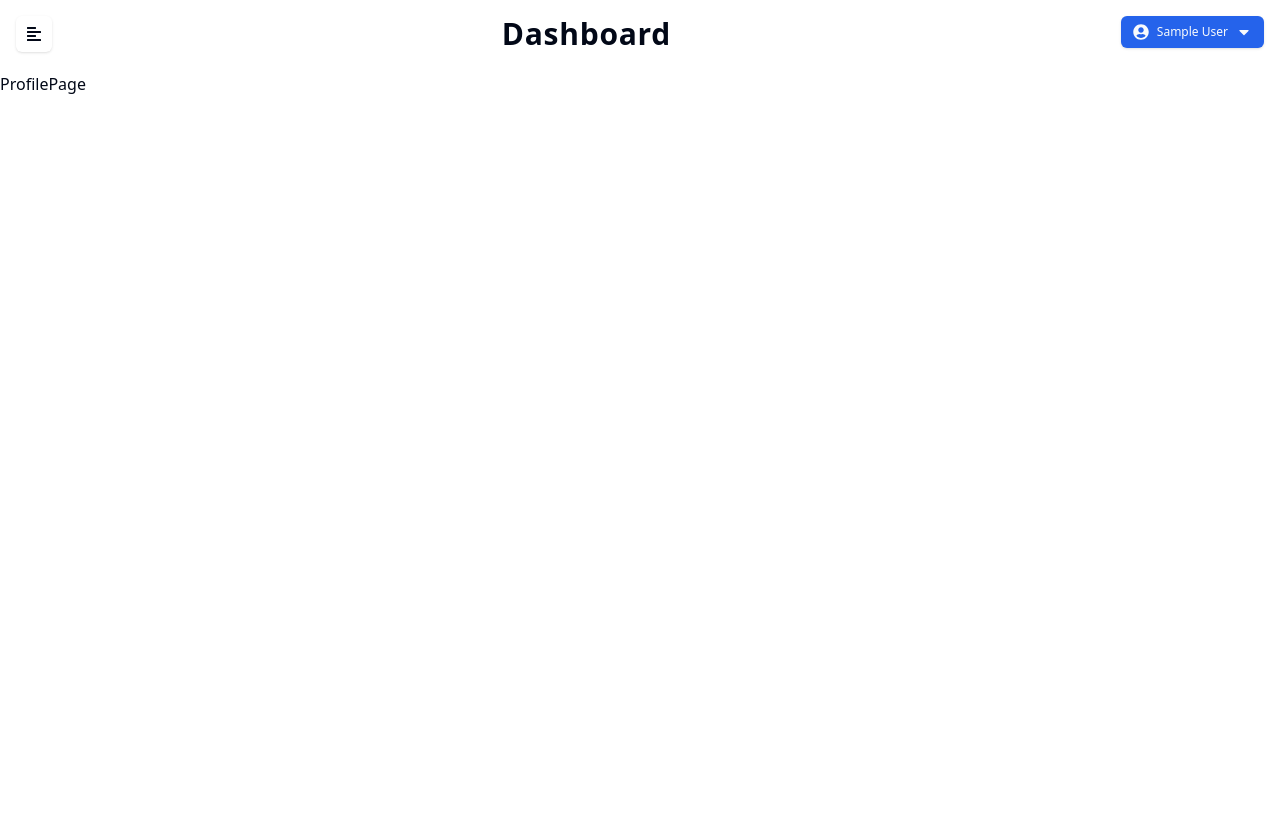
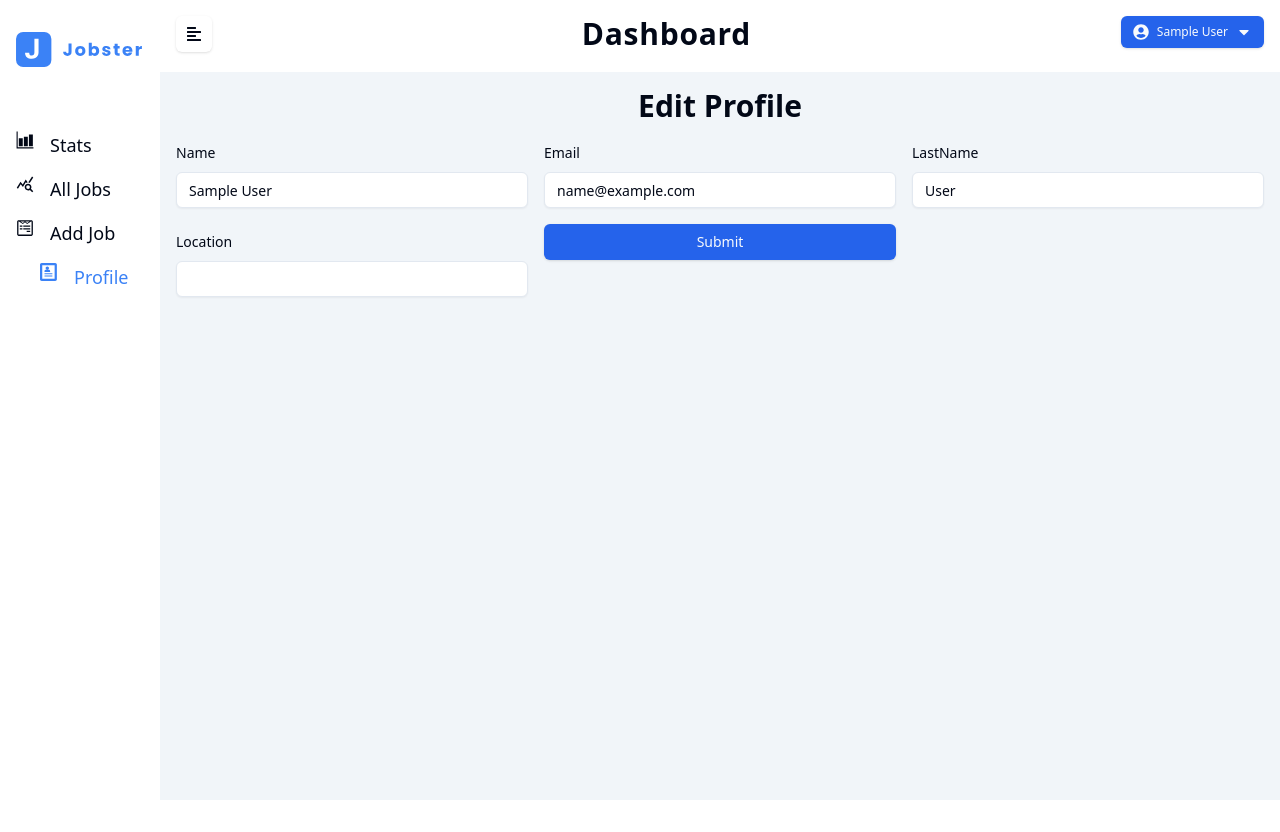
Before and after one commit to powiedl/25-jobster-typescript, a React (Vite) app: page /profile in a window 1280 px wide. Before the commit the page ends 800 px from the top, so only its background shows below. Built offline with nearby package versions, Linux system fonts and the light colour scheme; sample sign-in values are in the browser's storage.

Commit message:
Profile page

```diff
--- a/src/App.tsx
+++ b/src/App.tsx
@@ -12,6 +12,7 @@ import { Toaster } from '@/components/ui/toaster';
 function App() {
   return (
     <div className='flex justify-center w-full h-screen'>
+      <Toaster />
       <BrowserRouter>
         <Routes>
           <Route
@@ -32,11 +33,7 @@ function App() {
           <Route path='*' element={<Error />} />
         </Routes>
       </BrowserRouter>
-      <Toaster />
     </div>
-    //
-    //   <Landing />
-    //
   );
 }
 export default App;
--- a/src/components/FormComponents.tsx
+++ b/src/components/FormComponents.tsx
@@ -23,12 +23,14 @@ type CustomFormFieldProps = {
   // eslint-disable-next-line @typescript-eslint/no-explicit-any
   control: any;
   type: 'text' | 'email' | 'password';
+  className?: string;
 };
 
 export function CustomFormField({
   name,
   type = 'text',
   control,
+  className = '',
 }: CustomFormFieldProps) {
   return (
     <FormField
@@ -38,7 +40,7 @@ export function CustomFormField({
         <FormItem>
           <FormLabel className='capitalize'>{name}</FormLabel>
           <FormControl>
-            <Input {...field} type={type} />
+            <Input {...field} type={type} className={className} />
           </FormControl>
           <FormMessage />
         </FormItem>
--- a/src/features/user/userSlice.ts
+++ b/src/features/user/userSlice.ts
@@ -6,6 +6,7 @@ import {
   addUserToLocalStorage,
   removeUserFromLocalStorage,
 } from '@/utils/localStorage';
+import { RootState } from '@/store';
 
 export type User = {
   name?: string;
@@ -13,6 +14,8 @@ export type User = {
   email: string;
   isMember?: boolean;
   token?: string;
+  lastName?: string;
+  location?: string;
 };
 
 interface UserState {
@@ -26,7 +29,7 @@ const initialState: UserState = {
   isLoading: false,
   error: null,
   success: null,
-  isSidebarOpen: false,
+  isSidebarOpen: window.innerWidth > 1024 ? true : false,
   user: getUserFromLocalStorage(),
 };
 
@@ -51,11 +54,29 @@ export const loginUser = createAsyncThunk(
   'user/loginUser',
   async (user: User, thunkAPI) => {
     try {
-      //const response = await customFetch.post('/auth/testingRegister', {});
       const response = await customFetch.post('/auth/login', user);
       return response.data;
-      //console.log(`Register User: ${JSON.stringify(user)}`);
-      //console.log(response);
+    } catch (error: AxiosError | Error | unknown) {
+      // update the error state in the store (error.response.data.msg) ...
+      return thunkAPI.rejectWithValue(
+        error?.response?.data?.msg || 'Something went wrong'
+      );
+    }
+  }
+);
+
+export const updateUser = createAsyncThunk(
+  'user/updateUser',
+  async (user: User, thunkAPI) => {
+    try {
+      const response = await customFetch.patch('/auth/updateUser', user, {
+        headers: {
+          authorization: `Bearer ${
+            (thunkAPI.getState() as RootState).user.user?.token
+          }`,
+        },
+      });
+      return response.data;
     } catch (error: AxiosError | Error | unknown) {
       // update the error state in the store (error.response.data.msg) ...
       return thunkAPI.rejectWithValue(
@@ -130,6 +151,23 @@ const userSlice = createSlice({
       state.error = payload as string;
       state.success = null;
     });
+    builder.addCase(updateUser.pending, (state) => {
+      state.isLoading = true;
+      state.error = null;
+    });
+    builder.addCase(updateUser.fulfilled, (state, { payload }) => {
+      const { user } = payload;
+      state.isLoading = false;
+      state.error = null;
+      state.success = `Profile updated`;
+      addUserToLocalStorage(user);
+      state.user = user;
+    });
+    builder.addCase(updateUser.rejected, (state, { payload }) => {
+      state.isLoading = false;
+      state.error = payload as string;
+      state.success = null;
+    });
   },
 });
 
--- a/src/pages/dashboard/profile.tsx
+++ b/src/pages/dashboard/profile.tsx
@@ -1,4 +1,90 @@
+import { CustomFormField } from '@/components';
+import { Button } from '@/components/ui/button';
+import { Form } from '@/components/ui/form';
+import { clearMessages, updateUser, User } from '@/features/user/userSlice';
+import { useAppDispatch, useAppSelector } from '@/hooks/redux-toolkit';
+import { toast } from '@/hooks/use-toast';
+import {
+  ProfileFormType,
+  profileSchema,
+  profileSchemaType,
+} from '@/utils/types';
+import { zodResolver } from '@hookform/resolvers/zod';
+import { useEffect } from 'react';
+import { useForm } from 'react-hook-form';
+import { useNavigate } from 'react-router-dom';
+
 const ProfilePage = () => {
-  return <div>ProfilePage</div>;
+  const { user, isLoading, error, success } = useAppSelector(
+    (store) => store.user
+  );
+  const initialState: ProfileFormType = {
+    name: user?.name || '',
+    email: user?.email || '',
+    lastName: user?.lastName || '',
+    location: user?.location || '',
+  };
+  const navigate = useNavigate();
+  const dispatch = useAppDispatch();
+
+  const form = useForm<profileSchemaType>({
+    resolver: zodResolver(profileSchema),
+    defaultValues: initialState,
+  });
+
+  const handleSubmit = (values: profileSchemaType) => {
+    dispatch(updateUser(values as User));
+  };
+  useEffect(() => {
+    if (error) {
+      toast({ description: error, variant: 'destructive' });
+    } else if (success) {
+      toast({ description: success });
+    }
+    if (error || success) dispatch(clearMessages());
+  }, [success, error, dispatch]);
+
+  return (
+    <Form {...form}>
+      <form
+        onSubmit={form.handleSubmit(handleSubmit)}
+        className='grid grid-cols-1 gap-y-4'
+      >
+        <h3 className='text-3xl font-semibold text-center capitalize'>
+          edit profile
+        </h3>
+        <div className='grid grid-cols-1 md:grid-cols-2 lg:grid-cols-3 gap-4 items-baseline'>
+          <CustomFormField
+            name='name'
+            type='text'
+            control={form.control}
+            className='bg-[--val(--background)]'
+          />
+          <CustomFormField
+            name='email'
+            type='email'
+            control={form.control}
+            className='bg-[--val(--background)]'
+          />
+          <CustomFormField
+            name='lastName'
+            type='text'
+            control={form.control}
+            className='bg-[--val(--background)]'
+          />
+          <CustomFormField
+            name='location'
+            type='text'
+            control={form.control}
+            className='bg-[--val(--background)]'
+          />
+
+          <Button type='submit' disabled={isLoading}>
+            {!isLoading ? 'Submit' : 'Submitting...'}
+          </Button>
+        </div>
+      </form>
+    </Form>
+  );
 };
 export default ProfilePage;
--- a/src/pages/dashboard/sharedLayout.tsx
+++ b/src/pages/dashboard/sharedLayout.tsx
@@ -5,16 +5,16 @@ import { useAppSelector } from '@/hooks/redux-toolkit';
 const SharedLayout = () => {
   const { isSidebarOpen } = useAppSelector((store) => store.user);
   return (
-    <div className='flex flex-col lg:flex-row w-full h-full'>
+    <div className='flex flex-col lg:flex-row w-full h-screen'>
       {isSidebarOpen && (
         <div className='block lg:w-40'>
           <SmallSidebar className='block lg:hidden' />
           <BigSidebar className='hidden lg:flex h-full' />
         </div>
       )}
-      <div className='flex-1'>
+      <div className='flex-1 flex flex-col'>
         <Navbar className='flex justify-between p-4' />
-        <main className=''>
+        <main className='flex-grow bg-muted p-4'>
           <Outlet />
         </main>
       </div>
--- a/src/utils/types.ts
+++ b/src/utils/types.ts
@@ -1,5 +1,6 @@
 import * as z from 'zod';
 
+// #region register
 export const registerSchema = z
   .object({
     isMember: z.boolean().optional(),
@@ -31,3 +32,22 @@ export type RegisterFormType = {
   password: string;
   isMember: boolean;
 };
+// #endregion register
+
+// #region profile
+export const profileSchema = z.object({
+  name: z.string().min(2, 'name must be at least 2 characters.'),
+  email: z.string().email('email must be a valid email address.'),
+  lastName: z.string().min(2, 'last name must be at least 2 characters.'),
+  location: z.string().min(2, 'location must be at least 2 characters.'),
+});
+
+export type profileSchemaType = z.infer<typeof profileSchema>;
+
+export type ProfileFormType = {
+  name: string;
+  email: string;
+  lastName: string;
+  location: string;
+};
+// #endregion profile
```
Also changed, not shown: 1 other file (tests, documents, lock files or other folders).
